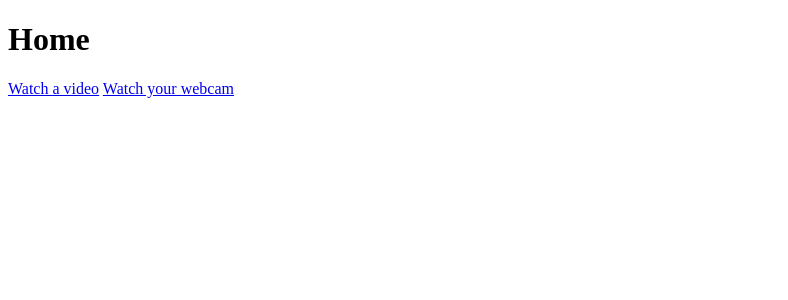
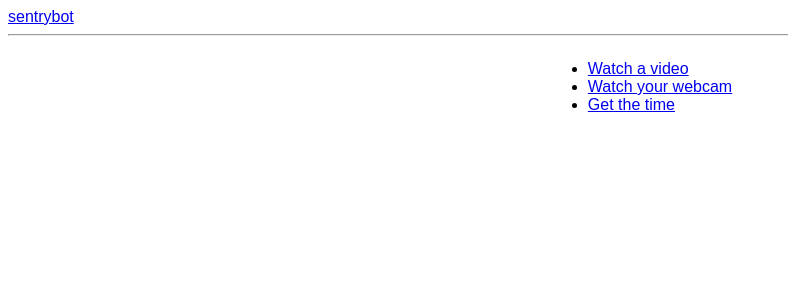
Before and after one commit to Iain-S/sentry-bot, a Flask app: page / in a window 1280 px wide. Shown: the top 300 px of the page, without its empty margins (0-788 px from the left). Run offline with Flask 2, Linux system fonts and the light colour scheme; parts of the project's set-up code (start-up, migrations or seed data) failed here and were passed over.

Commit message:
Add home page link and page descriptions

```diff
--- a/sentrybot/static/css/sentrybot.css
+++ b/sentrybot/static/css/sentrybot.css
@@ -7,3 +7,7 @@
   display: inline-block;
   text-align: left;
 }
+
+#sentrybot-link {
+  font-family: Arial, Helvetica, sens-serif;
+}
--- a/sentrybot/templates/base.html
+++ b/sentrybot/templates/base.html
@@ -7,10 +7,12 @@
     <link rel="icon" type="image/png" sizes="32x32" href="/static/images/favicon-32x32.png">
     <link rel="icon" type="image/png" sizes="16x16" href="/static/images/favicon-16x16.png">
     <link rel="manifest" href="/site.webmanifest">
+    <link rel="stylesheet" href="static/css/sentrybot.css">
     {% block head %}
     {% endblock %}
 </head>
 <body>
+<a href="/" id="sentrybot-link">sentrybot</a><hr>
 {% block content %}
 {% endblock %}
 </body>
--- a/sentrybot/templates/face_detection.html
+++ b/sentrybot/templates/face_detection.html
@@ -11,9 +11,10 @@
 <script type="module" src="static/js/face_detection.js"></script>
 {% endblock %}
 {% block content %}
-<p>Testing, testing</p>
+<p>Face detection with OpenCV.</p>
 <img src="{{ url_for('face_detected_video') }}" alt="webcam feed">
 <div class='etch-a-sketch' style="width:500px;height:100px;border:2px solid #000;"></div>
+<p>Move your mouse in the rect to stream co-ordinates to the server.</p>
 <form>
   <label for="xpos">X Position:</label>
   <input type="text" id="xpos" readonly><br>
--- a/sentrybot/templates/index.html
+++ b/sentrybot/templates/index.html
@@ -1,6 +1,12 @@
 {% extends "base.html" %}
+{% block head %}
+{% endblock %}
 {% block content %}
-  <h1>Home</h1>
-  <a href="{{ url_for('video') }}">Watch a video</a>
-  <a href="{{ url_for('face_detection') }}">Watch your webcam</a>
+<div class="centered-text">
+  <ul class="displayed-inline">
+    <li><a href="{{ url_for('video') }}">Watch a video</a></li>
+    <li><a href="{{ url_for('face_detection') }}">Watch your webcam</a></li>
+    <li><a href="{{ url_for('send_receive') }}">Get the time</a></li>
+  </ul>
+</div>
 {% endblock %}
--- a/sentrybot/templates/video.html
+++ b/sentrybot/templates/video.html
@@ -1,5 +1,5 @@
 {% extends "base.html" %}
 {% block content %}
-<p>Testing, testing</p>
+<p>Video streaming with &ltsrc&gt tags.</p>
 <img src="{{ url_for('video_feed') }}" alt="video feed">
 {% endblock %}
```
